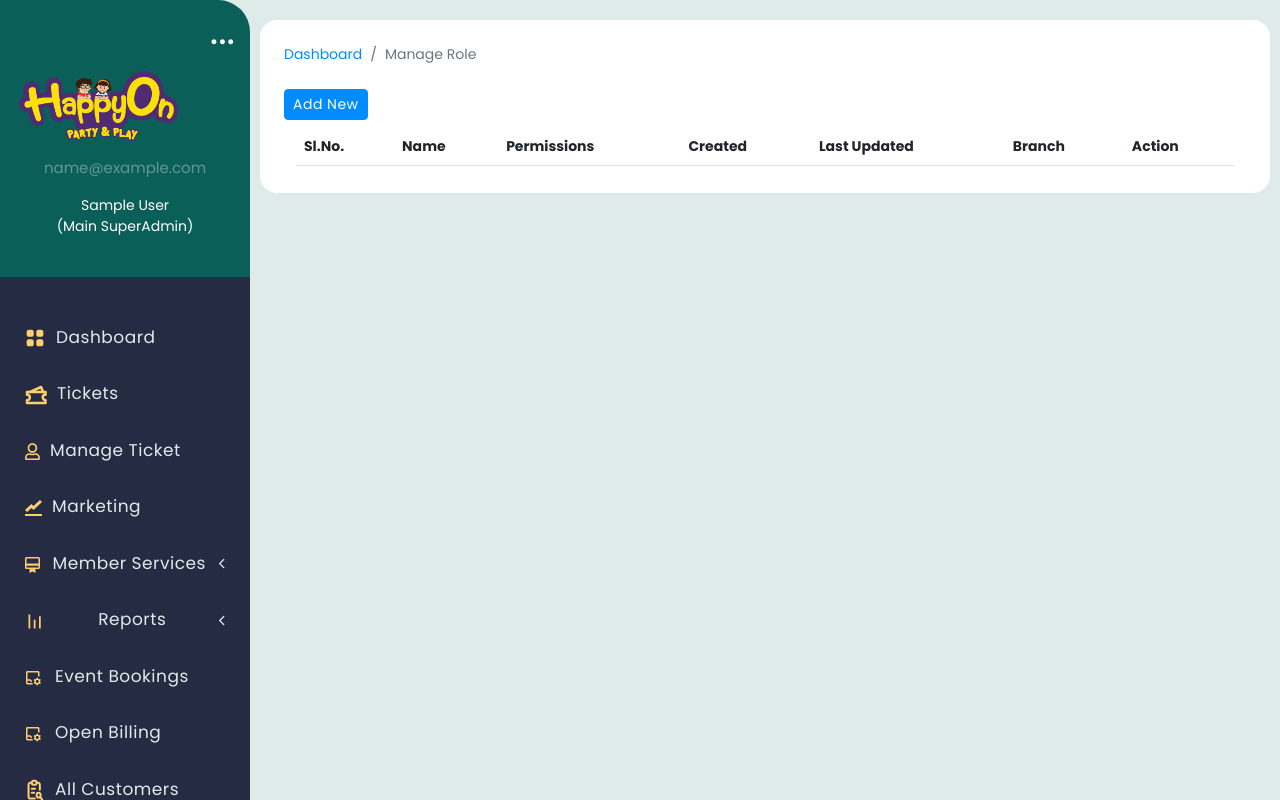
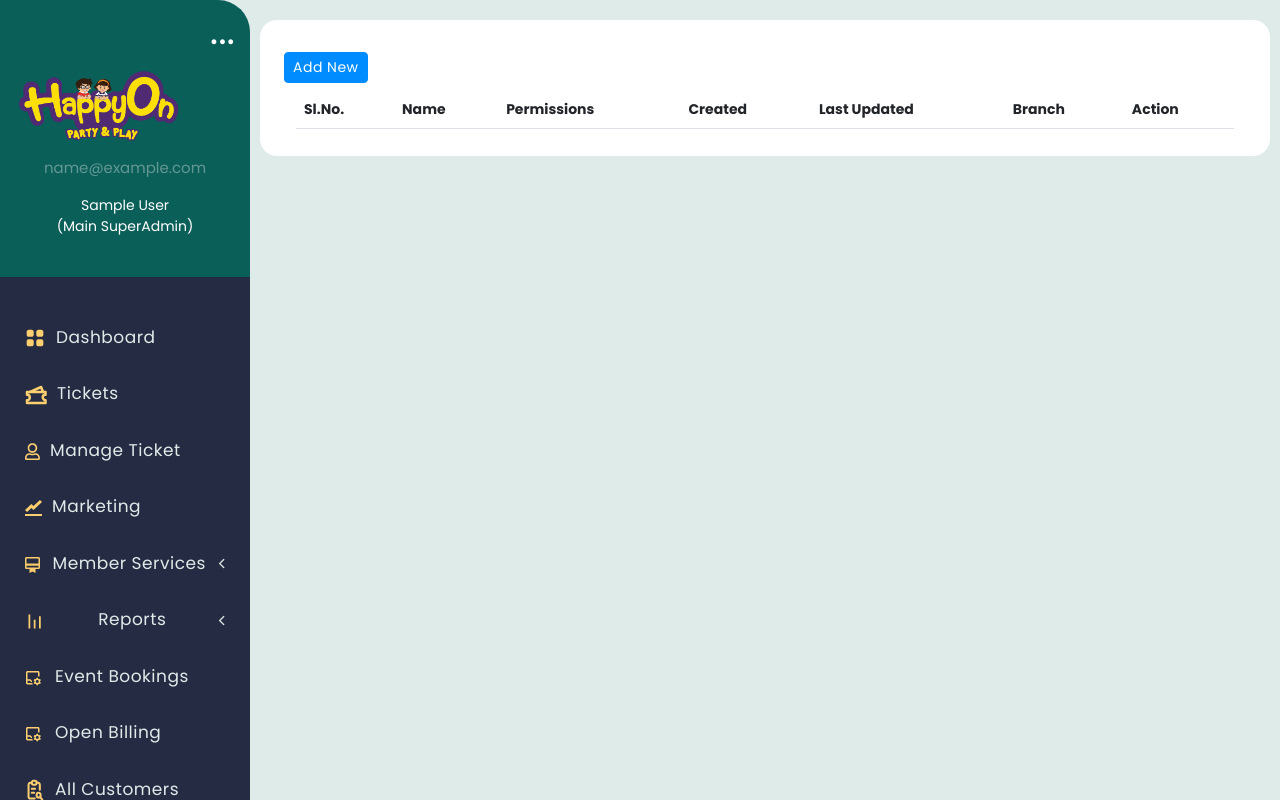
Before and after one commit to Nextarbrain/happyoncrm, a Laravel app: page /users/role in a window 1280 px wide. Run offline with Laravel 8, Linux system fonts and the light colour scheme; the visitor is signed in with stand-in values (Sample User, id 1); data that the repository does not hold is empty; some libraries are stand-ins or nearby versions.

Commit message:
UI changes Point 3

```diff
--- a/resources/views/happyView/permission/Permission-List.blade.php
+++ b/resources/views/happyView/permission/Permission-List.blade.php
@@ -46,12 +46,6 @@
                                         aria-label="Close"></button>
                                 </div>
                             @endif
-                            <nav aria-label="breadcrumb">
-                                <ol class="breadcrumb">
-                                    <li class="breadcrumb-item"><a href="#">Dashboard</a></li>
-                                    <li class="breadcrumb-item active" aria-current="page">Permission</li>
-                                </ol>
-                            </nav>
                             <button type="button" class="btn btn-primary btn-sm my-2" data-bs-toggle="modal"
                                 data-bs-target="#addNew">
                                 Add New
--- a/resources/views/happyView/permission/createRole.blade.php
+++ b/resources/views/happyView/permission/createRole.blade.php
@@ -46,12 +46,6 @@
                                         aria-label="Close"></button>
                                 </div>
                             @endif
-                            <nav aria-label="breadcrumb">
-                                <ol class="breadcrumb">
-                                    <li class="breadcrumb-item"><a href="#">Dashboard</a></li>
-                                    <li class="breadcrumb-item active" aria-current="page">Manage Role</li>
-                                </ol>
-                            </nav>
                             <button type="button" class="btn btn-primary btn-sm my-2" data-bs-toggle="modal"
                                 data-bs-target="#addNew">
                                 Add New
--- a/resources/views/happyView/permission/manageAdmin.blade.php
+++ b/resources/views/happyView/permission/manageAdmin.blade.php
@@ -44,12 +44,6 @@
                                     <button type="button" class="btn-close" data-bs-dismiss="alert" aria-label="Close"></button>
                                 </div>
                             @endif
-                            <nav aria-label="breadcrumb">
-                                <ol class="breadcrumb">
-                                    <li class="breadcrumb-item"><a href="#">Dashboard</a></li>
-                                    <li class="breadcrumb-item active" aria-current="page">User List</li>
-                                </ol>
-                            </nav>
                             <button type="button" class="btn btn-primary btn-sm my-2" data-bs-toggle="modal"
                                 data-bs-target="#addNew">
                                 Add New
```
